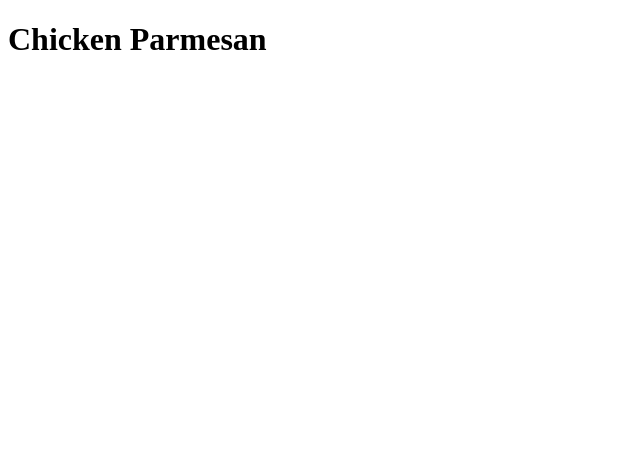
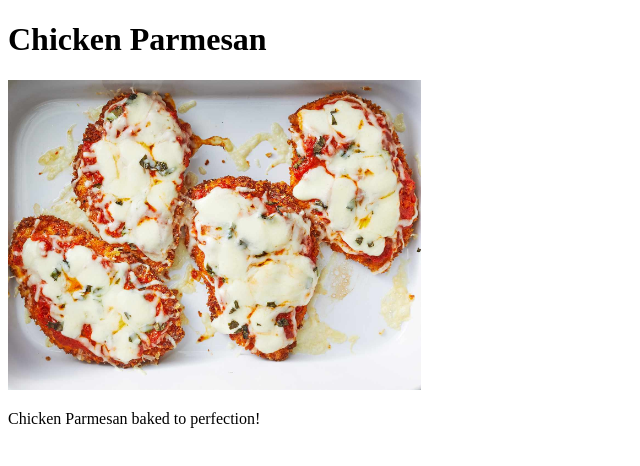
Before and after one commit to MattBrasnett/odin-recipes, a plain HTML site: page recipes/chickenparmesan.html in a window 1280 px wide. Shown: the whole page, without its empty margins (0-640 px from the left). Drawn offline with Linux system fonts and the light colour scheme.

Commit message:
Add image to chicken parmesan page

```diff
--- a/recipes/chickenparmesan.html
+++ b/recipes/chickenparmesan.html
@@ -7,5 +7,7 @@
 
     <body>
         <h1>Chicken Parmesan</h1>
+        <img src ="../img/chickenparmesan.jpg" alt="Picture of Chicken Parmesan" height="310">
+        <p>Chicken Parmesan baked to perfection!</p>
     </body>
 </html>
```
Also changed, not shown: img/chickenparmesan.jpg (added).
